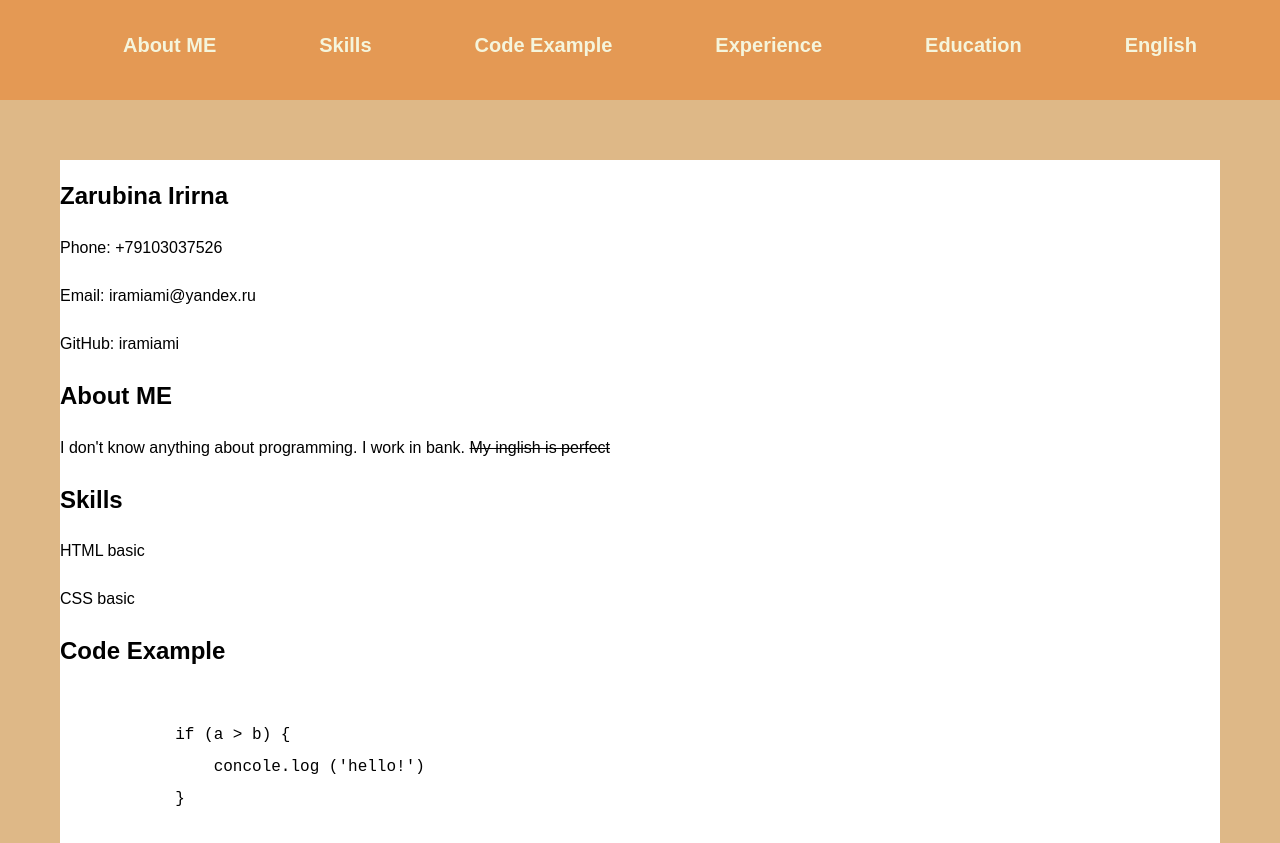
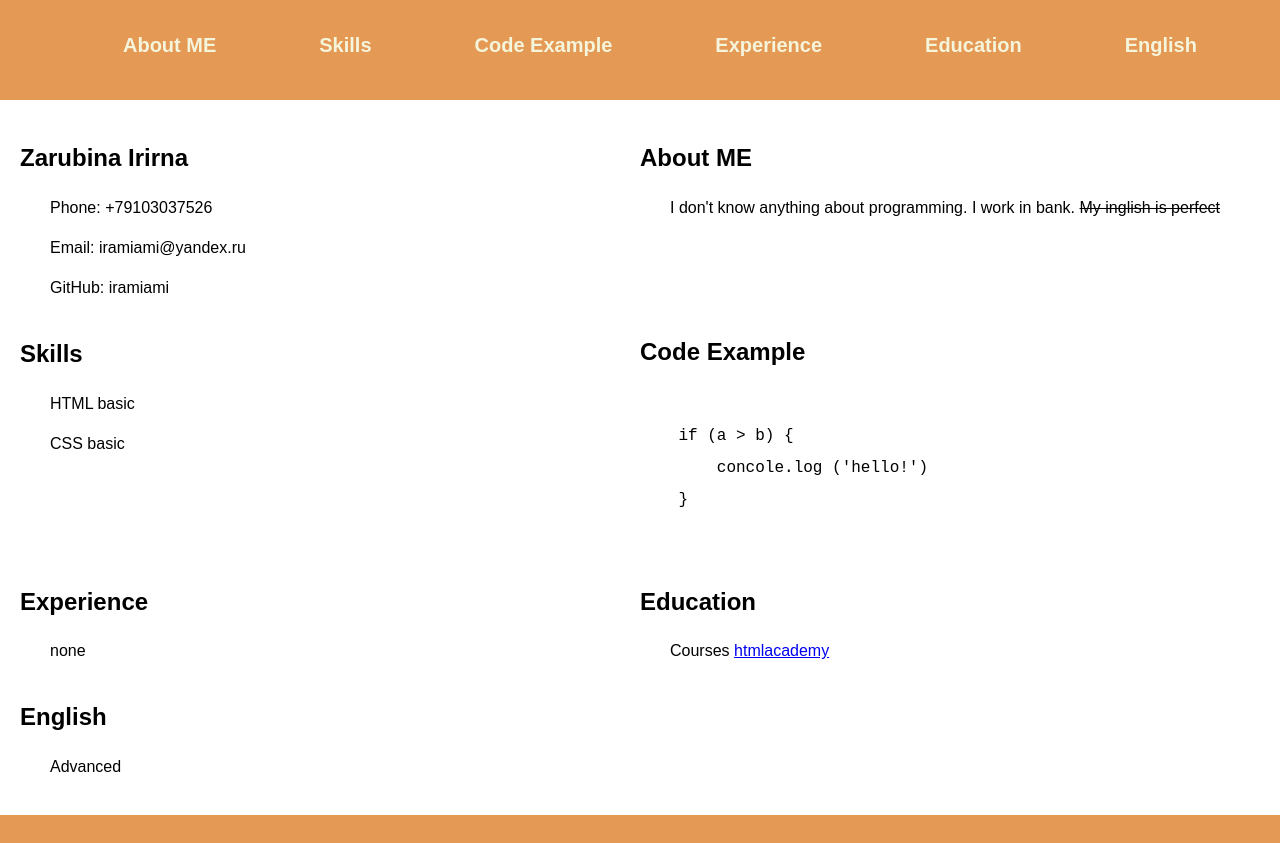
Before and after one commit to iramiami/rsschool-cv, a plain HTML site: page index.html in a window 1280 px wide. Shown: the top 843 px of the page. Drawn offline with Linux system fonts and the light colour scheme; a web font is replaced by a local one.

Commit message:
feat: main block

```diff
--- a/index.html
+++ b/index.html
@@ -27,21 +27,22 @@
   </header>
 
 <main class ="main">
-    <div class ="container">
-        <section>
+  <div class ="container main-container">
+  <section class="section">
   <h1>Zarubina Irirna </h1>
-            <p>Phone: +79103037526</p>
-            <p>Email: iramiami@yandex.ru</p>
-            <p>GitHub: iramiami</p>
+  <p class ="section-item">Phone: +79103037526</p>
+  <p class ="section-item">Email: iramiami@yandex.ru</p>
+  <p class ="section-item">GitHub: iramiami</p>
   </section>
-    <section> <h2 id="About ME">About ME</h2>
-        <p>I don't know anything about programming. I work in bank. <del>My inglish is perfect</del> </p>
+  <section class="section">
+  <h2 id="About ME">About ME</h2>
+  <p class ="section-item">I don't know anything about programming. I work in bank. <del>My inglish is perfect</del> </p>
   </section>
-    <section>
+  <section class="section">
   <h2 id="Skills">Skills</h2>
-       <p>HTML basic</p>
-       <p id="CSS basic">CSS basic</p>
-        </section>
+  <p class ="section-item">HTML basic</p>
+  <p class ="section-item">CSS basic</p>
+  </section class="section">
   <section>
   <h2 id="Code Example<">Code Example</h2>
   <pre> <code>
@@ -50,21 +51,19 @@
     }
   </code></pre>
   </section>
-    <section>
+  <section class="section">
   <h2 id="Experience">Experience</h2>
-    <p>none</p></section>
-    <section>
+  <p class ="section-item">none</p></section>
+  <section class="section">
   <h2 id="Education">Education</h2>
-    <p>Courses <a href="https://htmlacademy.ru/study">htmlacademy</a> </p></section>
-    <section>
+  <p class ="section-item">Courses <a href="https://htmlacademy.ru/study">htmlacademy</a> </p></section>
+  <section class="section">
   <h2 id="English">English</h2>
-    <p>Advanced</p></section>
+  <p class ="section-item">Advanced</p></section>
   </div>
-
   </main>
   <footer class ="footer">
   <div class ="container">
-
   </div>
   </footer>
 </body>
--- a/style.css
+++ b/style.css
@@ -19,7 +19,7 @@ body {
   background-color: #e49954;
   }
   .main {
-    border: 60px solid burlywood;
+  margin-bottom: auto;
   }
   .footer {
   background-color: #e49954;
@@ -52,5 +52,16 @@ body {
   .nav-link {
   padding: 0 20px;
   line-height: 50px;
-
     }
+  .main-container {
+  display: flex;
+  flex-wrap: wrap;
+  padding: 20;
+  }
+  .section {
+  width: 50%;
+  line-height: 1.5;
+  }
+  .section-item {
+  padding-left: 30px;
+  }
```
Lines whose indentation alone changed are shown as unchanged.
